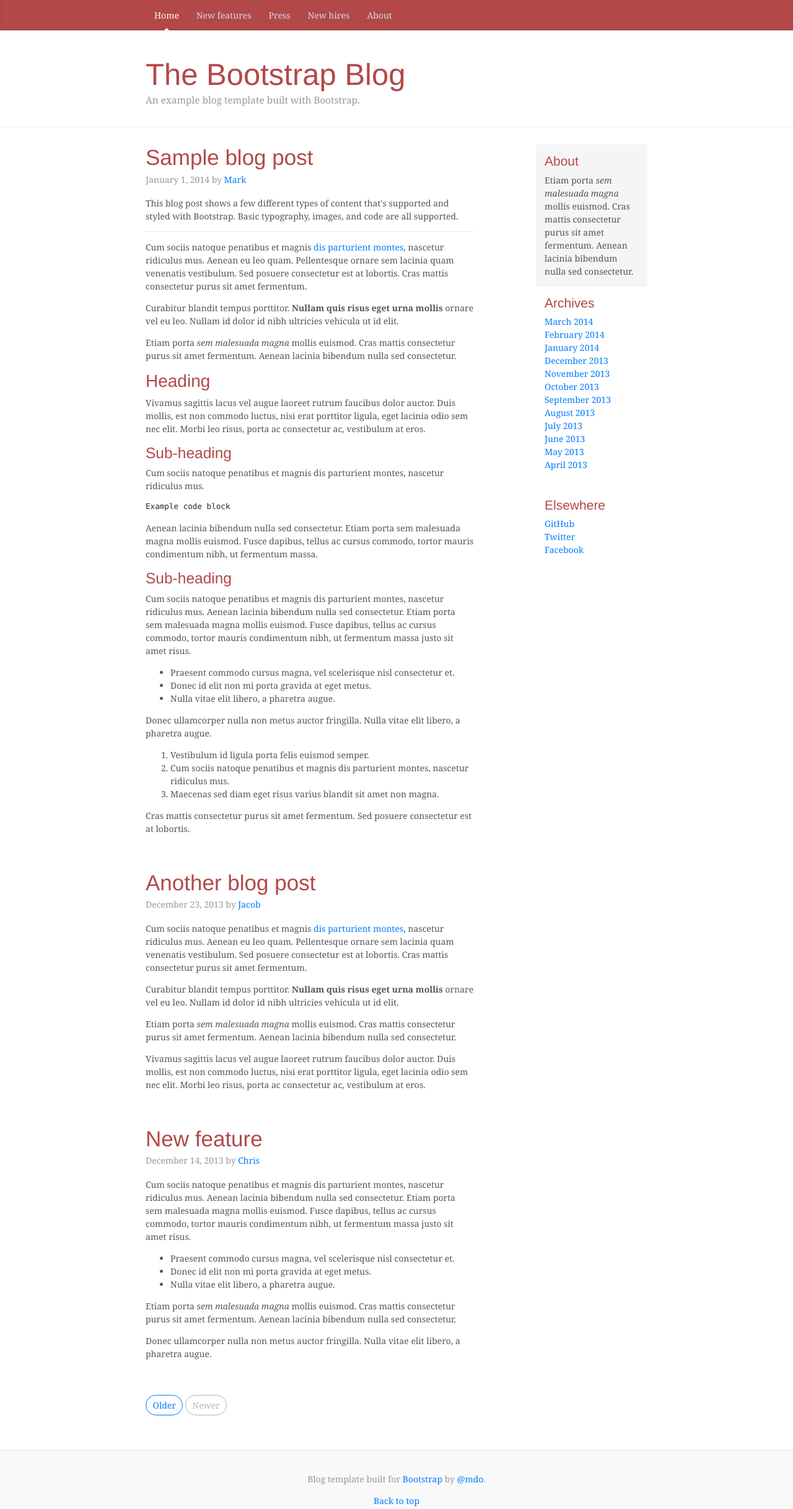
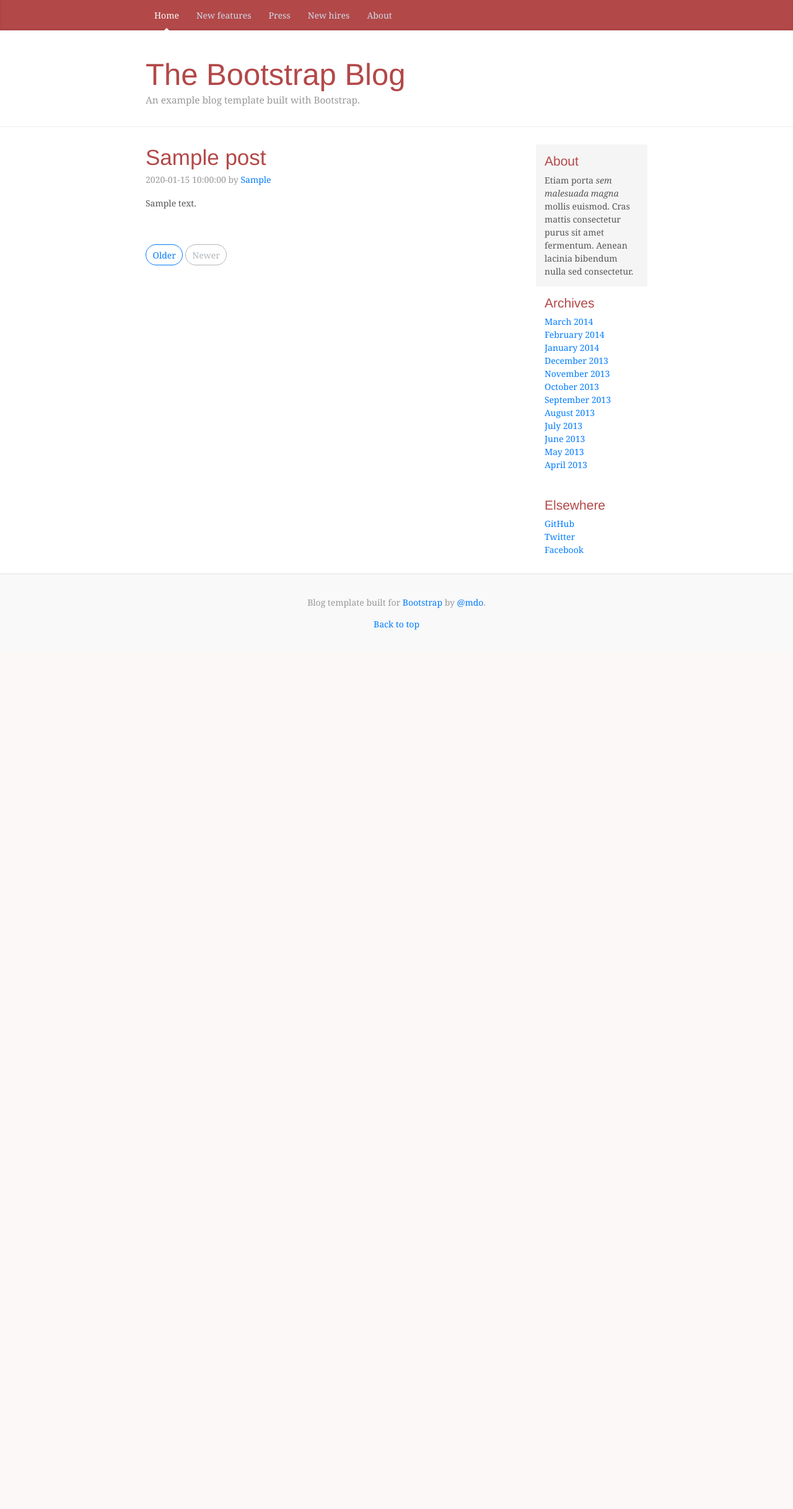
Before and after one commit to HatlessCreature/zavrsni-rad, a PHP site: page /posts.php in a window 1280 px wide. Shown: the top 2434 px of the page at 62% size. After the commit the page ends 1016 px from the top, so only its background shows below. Run offline with PHP 8.4, Linux system fonts and the light colour scheme; tables that the repository leaves empty or names only in its code hold one stand-in row (values such as "Sample post").

Commit message:
single posts and comments

```diff
--- a/posts.php
+++ b/posts.php
@@ -1,3 +1,4 @@
+<?php include('db.php'); ?>
 
 <!doctype html>
 <html lang="en">
@@ -25,76 +26,36 @@
 include "header.php";
 ?>
 
+<?php
+    $sql = "SELECT id, title, body, autor, created_at
+        FROM posts
+        ORDER BY created_at DESC LIMIT 3";
+    $posts = getAll($connection,$sql);
+
+?>
+
 <main role="main" class="container">
 
     <div class="row">
 
         <div class="col-sm-8 blog-main">
 
-            <div class="blog-post">
-                <h2 class="blog-post-title">
-                    <a href = "posts.php" class = "post-title">Sample blog post</a>
-                </h2>
-                <p class="blog-post-meta">January 1, 2014 by <a href="#">Mark</a></p>
-
-                <p>This blog post shows a few different types of content that's supported and styled with Bootstrap. Basic typography, images, and code are all supported.</p>
-                <hr>
-                <p>Cum sociis natoque penatibus et magnis <a href="#">dis parturient montes</a>, nascetur ridiculus mus. Aenean eu leo quam. Pellentesque ornare sem lacinia quam venenatis vestibulum. Sed posuere consectetur est at lobortis. Cras mattis consectetur purus sit amet fermentum.</p>
-                <blockquote>
-                    <p>Curabitur blandit tempus porttitor. <strong>Nullam quis risus eget urna mollis</strong> ornare vel eu leo. Nullam id dolor id nibh ultricies vehicula ut id elit.</p>
-                </blockquote>
-                <p>Etiam porta <em>sem malesuada magna</em> mollis euismod. Cras mattis consectetur purus sit amet fermentum. Aenean lacinia bibendum nulla sed consectetur.</p>
-                <h2>Heading</h2>
-                <p>Vivamus sagittis lacus vel augue laoreet rutrum faucibus dolor auctor. Duis mollis, est non commodo luctus, nisi erat porttitor ligula, eget lacinia odio sem nec elit. Morbi leo risus, porta ac consectetur ac, vestibulum at eros.</p>
-                <h3>Sub-heading</h3>
-                <p>Cum sociis natoque penatibus et magnis dis parturient montes, nascetur ridiculus mus.</p>
-                <pre><code>Example code block</code></pre>
-                <p>Aenean lacinia bibendum nulla sed consectetur. Etiam porta sem malesuada magna mollis euismod. Fusce dapibus, tellus ac cursus commodo, tortor mauris condimentum nibh, ut fermentum massa.</p>
-                <h3>Sub-heading</h3>
-                <p>Cum sociis natoque penatibus et magnis dis parturient montes, nascetur ridiculus mus. Aenean lacinia bibendum nulla sed consectetur. Etiam porta sem malesuada magna mollis euismod. Fusce dapibus, tellus ac cursus commodo, tortor mauris condimentum nibh, ut fermentum massa justo sit amet risus.</p>
-                <ul>
-                    <li>Praesent commodo cursus magna, vel scelerisque nisl consectetur et.</li>
-                    <li>Donec id elit non mi porta gravida at eget metus.</li>
-                    <li>Nulla vitae elit libero, a pharetra augue.</li>
-                </ul>
-                <p>Donec ullamcorper nulla non metus auctor fringilla. Nulla vitae elit libero, a pharetra augue.</p>
-                <ol>
-                    <li>Vestibulum id ligula porta felis euismod semper.</li>
-                    <li>Cum sociis natoque penatibus et magnis dis parturient montes, nascetur ridiculus mus.</li>
-                    <li>Maecenas sed diam eget risus varius blandit sit amet non magna.</li>
-                </ol>
-                <p>Cras mattis consectetur purus sit amet fermentum. Sed posuere consectetur est at lobortis.</p>
-            </div><!-- /.blog-post -->
+            <?php
+                foreach ($posts as $post) {
+            ?>
 
             <div class="blog-post">
                 <h2 class="blog-post-title">
-                    <a href = "posts.php" class = "post-title">Another blog post</a>
+                    <a href = "single-post.php?post_id=<?php echo($post['id']) ?>" class = "post-title"><?php echo($post['title']) ?></a>
                 </h2>
-                <p class="blog-post-meta">December 23, 2013 by <a href="#">Jacob</a></p>
+                <p class="blog-post-meta"><?php echo($post['created_at']) ?> by <a href="#"><?php echo($post['autor']) ?></a></p>
 
-                <p>Cum sociis natoque penatibus et magnis <a href="#">dis parturient montes</a>, nascetur ridiculus mus. Aenean eu leo quam. Pellentesque ornare sem lacinia quam venenatis vestibulum. Sed posuere consectetur est at lobortis. Cras mattis consectetur purus sit amet fermentum.</p>
-                <blockquote>
-                    <p>Curabitur blandit tempus porttitor. <strong>Nullam quis risus eget urna mollis</strong> ornare vel eu leo. Nullam id dolor id nibh ultricies vehicula ut id elit.</p>
-                </blockquote>
-                <p>Etiam porta <em>sem malesuada magna</em> mollis euismod. Cras mattis consectetur purus sit amet fermentum. Aenean lacinia bibendum nulla sed consectetur.</p>
-                <p>Vivamus sagittis lacus vel augue laoreet rutrum faucibus dolor auctor. Duis mollis, est non commodo luctus, nisi erat porttitor ligula, eget lacinia odio sem nec elit. Morbi leo risus, porta ac consectetur ac, vestibulum at eros.</p>
+                <p><?php echo($post['body']) ?></p>
             </div><!-- /.blog-post -->
 
-            <div class="blog-post">
-                <h2 class="blog-post-title">
-                    <a href = "posts.php" class = "post-title">New feature</a>
-                </h2>
-                <p class="blog-post-meta">December 14, 2013 by <a href="#">Chris</a></p>
-
-                <p>Cum sociis natoque penatibus et magnis dis parturient montes, nascetur ridiculus mus. Aenean lacinia bibendum nulla sed consectetur. Etiam porta sem malesuada magna mollis euismod. Fusce dapibus, tellus ac cursus commodo, tortor mauris condimentum nibh, ut fermentum massa justo sit amet risus.</p>
-                <ul>
-                    <li>Praesent commodo cursus magna, vel scelerisque nisl consectetur et.</li>
-                    <li>Donec id elit non mi porta gravida at eget metus.</li>
-                    <li>Nulla vitae elit libero, a pharetra augue.</li>
-                </ul>
-                <p>Etiam porta <em>sem malesuada magna</em> mollis euismod. Cras mattis consectetur purus sit amet fermentum. Aenean lacinia bibendum nulla sed consectetur.</p>
-                <p>Donec ullamcorper nulla non metus auctor fringilla. Nulla vitae elit libero, a pharetra augue.</p>
-            </div><!-- /.blog-post -->
+            <?php
+                }
+            ?>
 
             <nav class="blog-pagination">
                 <a class="btn btn-outline-primary" href="#">Older</a>
```
Also changed, not shown: comments.php (+24 -0 lines), db.php (added, +32 -0 lines), single-post.php (+87 -0 lines), sql-database-seeder.txt (+14 -0 lines).
